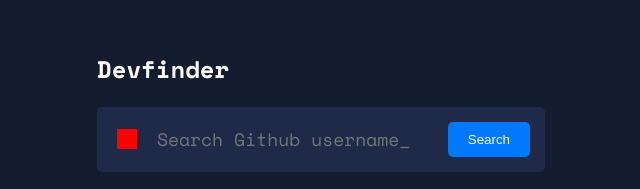
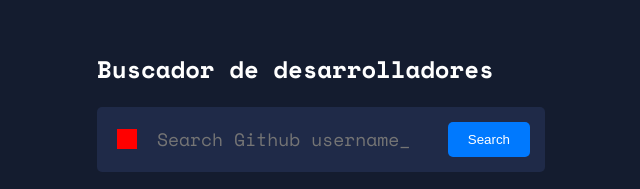
Before and after one commit to adloremipsum/devfinder, a plain HTML site: page index.html in a window 1280 px wide. Shown: the part 113-302 px from the top of the page, without its empty margins (319-959 px from the left). Drawn offline with nearby package versions, Linux system fonts and the light colour scheme.

Commit message:
Buscador de desarrolladores

```diff
--- a/index.html
+++ b/index.html
@@ -11,7 +11,7 @@
     <div class="container">
       <div class="wrapper">
         <div class="header">
-          <h1>Devfinder</h1>
+          <h1>Buscador de desarrolladores</h1>
         </div>
         <form>
           <label for="search">
```
